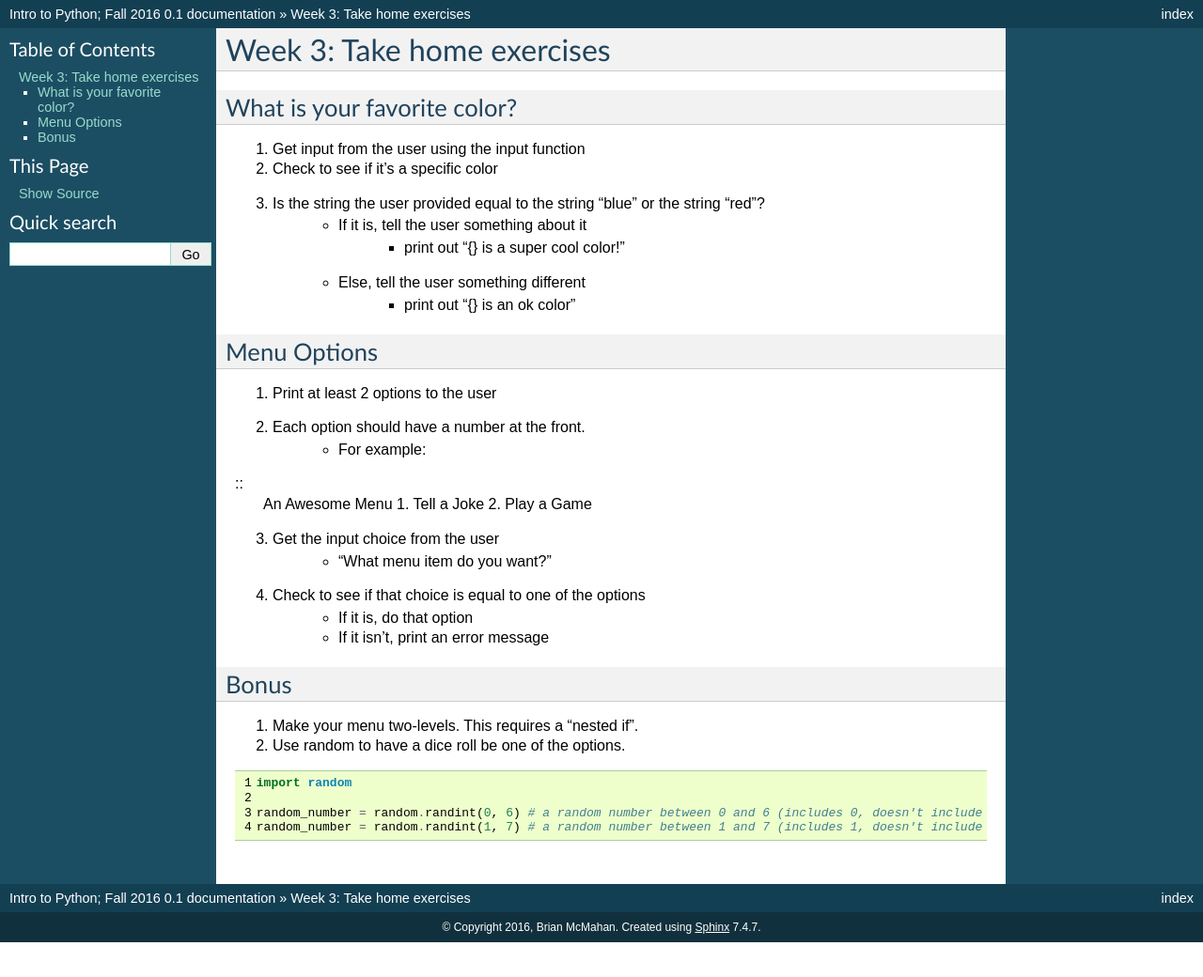
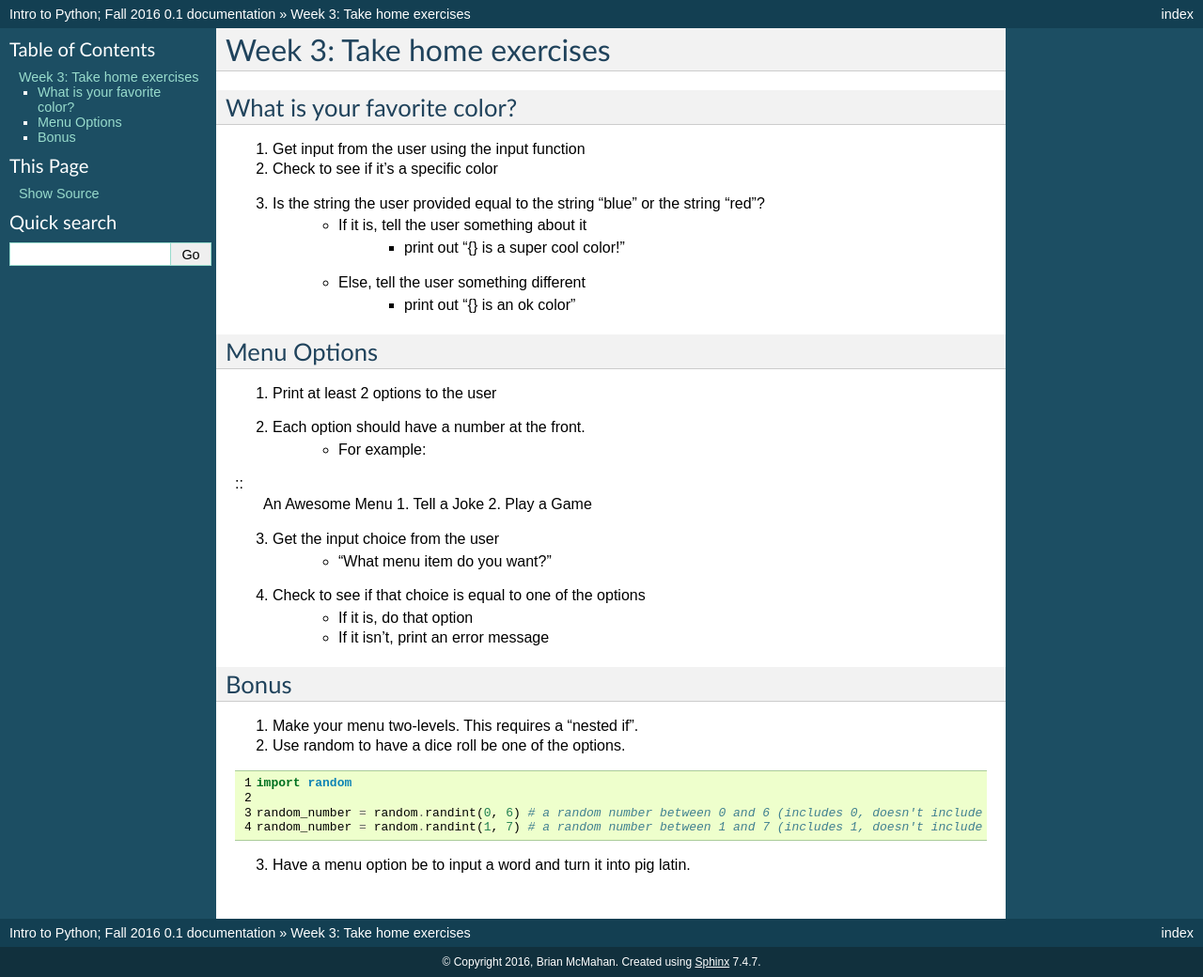
Before and after one commit to Heroes-Academy/IntroPython_Winter2017, a Sphinx documentation site: the page built from docs/source/exercises/week3_takehome.rst, in a window 1280 px wide. Shown: the whole page at 94% size. Built offline with Sphinx 7.4.7, drawn with Linux system fonts in a browser that asks for light colours; before the commit the page ends 1003 px from its top, so only the background shows below that.

Commit message:
syncing week 3

```diff
--- a/docs/source/exercises/week3_takehome.rst
+++ b/docs/source/exercises/week3_takehome.rst
@@ -45,3 +45,5 @@ Bonus
 
     random_number = random.randint(0, 6) # a random number between 0 and 6 (includes 0, doesn't include 6)
     random_number = random.randint(1, 7) # a random number between 1 and 7 (includes 1, doesn't include 7)
+
+3. Have a menu option be to input a word and turn it into pig latin.
```
